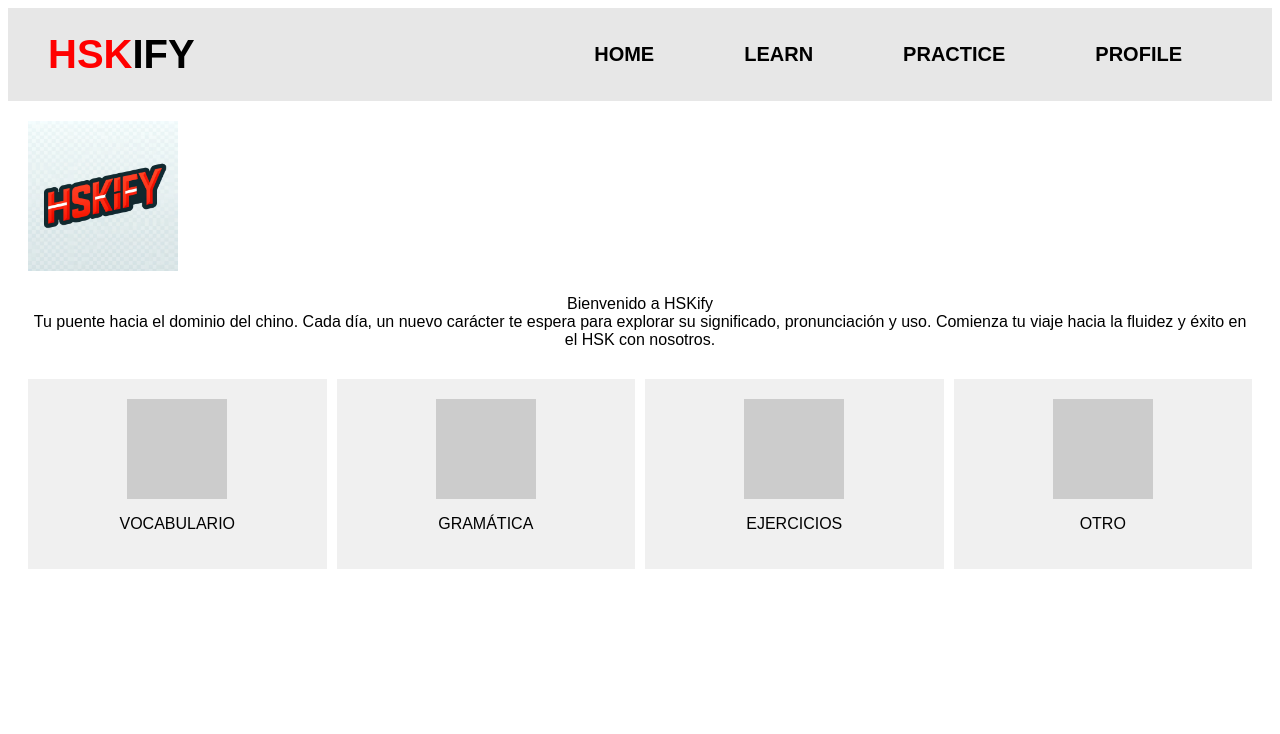
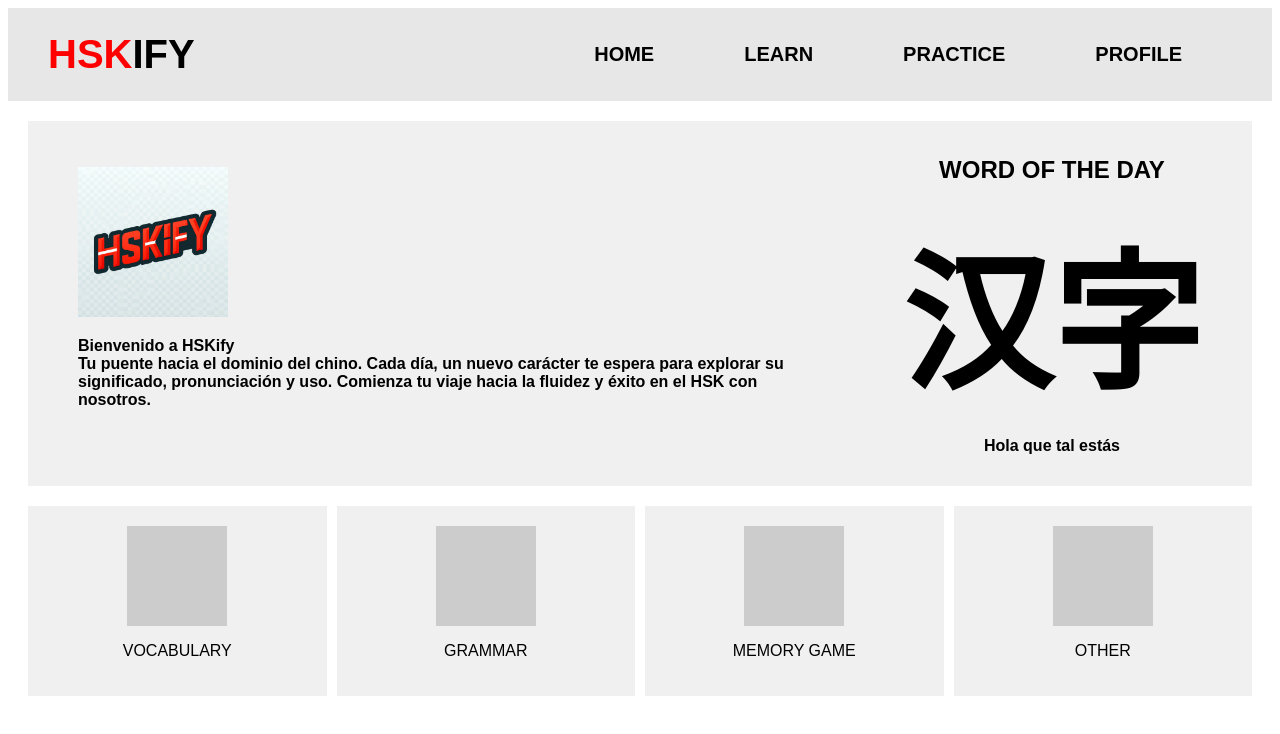
Before and after one commit to Uru14/hskify-frontend, an Angular app: page / in a window 1280 px wide. Shown: the top 734 px of the page. Built offline with nearby package versions, Linux system fonts and the light colour scheme; no server answers.

Commit message:
cambios html y css del home

```diff
--- a/src/app/components/home/home.component.css
+++ b/src/app/components/home/home.component.css
@@ -7,17 +7,24 @@
 
 .header {
   display: flex;
-  justify-content: space-between;
   align-items: center;
   margin-bottom: 20px;
+  flex-wrap: wrap;
+  background-color: #f0f0f0;
+  font-weight: bold;
+
 }
 
+.left-side{
+  margin: 15px 50px;
+  flex: 50%;
+}
+
+.right-side {
+  margin: 15px 50px;
+}
 .logo img {
   width: 150px;
-}
-
-.word-of-the-day h1 {
-  font-size: 48px;
 }
 
 .word-of-the-day p {
@@ -25,7 +32,7 @@
 }
 
 .intro-text p {
-  text-align: center;
+  text-align: left;
   margin-bottom: 30px;
 }
 
@@ -47,3 +54,12 @@
   height: 100px;
   margin: 0 auto 10px;
 }
+
+.hanzi {
+  font-size: 150px;
+  margin: 0;
+}
+
+h2 {
+  text-align: center;
+}
--- a/src/app/components/home/home.component.html
+++ b/src/app/components/home/home.component.html
@@ -1,32 +1,47 @@
 <section class="home-container">
-  <header class="header">
-    <div class="logo">
-      <img src="assets/logo.webp" alt="HSKify Logo">
+
+  <section class="header">
+
+    <div class="left-side">
+      <div class="logo">
+        <img src="assets/logo.webp" alt="HSKify Logo">
+      </div>
+      <div class="intro-text">
+        <p>Bienvenido a HSKify<br>Tu puente hacia el dominio del chino. Cada día, un nuevo carácter te espera para explorar su significado, pronunciación y uso. Comienza tu viaje hacia la fluidez y éxito en el HSK con nosotros.</p>
+      </div>
     </div>
-    <div class="word-of-the-day">
-      <h1>{{wordOfDay?.hanzi}}</h1>
-      <p>{{wordOfDay?.pinyin}}</p>
+
+    <div class="right-side">
+      <div class="word-of-the-day">
+        <h2>WORD OF THE DAY</h2>
+        <p class="hanzi">{{wordOfDay?.hanzi}}汉字</p>
+        <p class="pinyin">{{wordOfDay?.pinyin}}Hola que tal estás</p>
+
+      </div>
     </div>
-  </header>
-  <div class="intro-text">
-    <p>Bienvenido a HSKify<br>Tu puente hacia el dominio del chino. Cada día, un nuevo carácter te espera para explorar su significado, pronunciación y uso. Comienza tu viaje hacia la fluidez y éxito en el HSK con nosotros.</p>
-  </div>
+
+
+  </section>
+
+
+
   <section class="options">
     <article class="option">
       <div class="icon"></div>
-      <p>VOCABULARIO</p>
+      <p>VOCABULARY</p>
     </article>
     <article class="option">
       <div class="icon"></div>
-      <p>GRAMÁTICA</p>
+      <p>GRAMMAR</p>
     </article>
     <article class="option">
       <div class="icon"></div>
-      <p>EJERCICIOS</p>
+      <p>MEMORY GAME</p>
     </article>
     <article class="option">
       <div class="icon"></div>
-      <p>OTRO</p>
+      <p>OTHER</p>
     </article>
   </section>
+
 </section>
```
